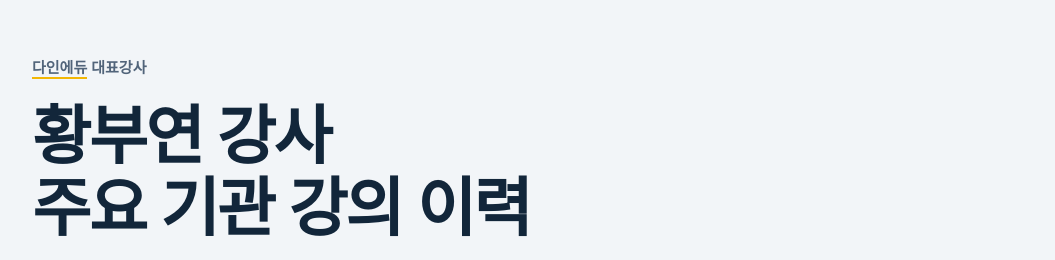
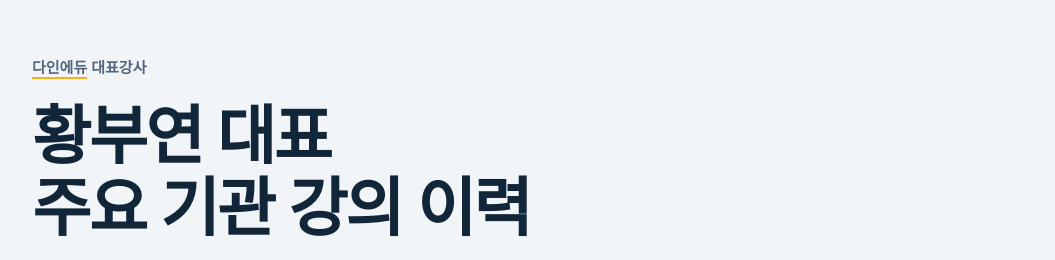
Before and after one commit to yalli2/lecture_timeline, a plain HTML site: page index.html in a window 1280 px wide. Shown: the top 260 px of the page, without its empty margins (112-1167 px from the left). Drawn offline with Linux system fonts and the light colour scheme; a web font is replaced by a local one.

Commit message:
제목의 황부연 강사를 황부연 대표로 수정
Co-Authored-By: Claude Fable 5.2 <noreply@anthropic.com>
Claude-Session: https://claude.ai/code/session_0117yATAFYuB1R51UF3f1RDg

```diff
--- a/index.html
+++ b/index.html
@@ -3,7 +3,7 @@
 <head>
 <meta charset="utf-8">
 <meta name="viewport" content="width=device-width, initial-scale=1">
-<title>황부연 강사 주요 기관 강의 이력 | 다인에듀</title>
+<title>황부연 대표 주요 기관 강의 이력 | 다인에듀</title>
 <meta name="description" content="다인에듀 대표강사 황부연의 국내 주요 기관 스페인어·영어 출강 이력 (2019년–현재) 타임라인">
 <link rel="stylesheet" href="https://cdn.jsdelivr.net/gh/orioncactus/pretendard@v1.3.9/dist/web/variable/pretendardvariable-dynamic-subset.min.css">
 <style>
@@ -165,7 +165,7 @@
 <div class="wrap">
   <header class="top">
     <p class="brand"><a href="https://www.dainedu.net">다인에듀</a> 대표강사</p>
-    <h1>황부연 강사<br>주요 기관 강의 이력</h1>
+    <h1>황부연 대표<br>주요 기관 강의 이력</h1>
     <p class="lede">공공기관과 기업, 평생학습관, 문화센터, 유학원에서 진행한 스페인어·영어 출강 과정을 시간순으로 정리했습니다. 입문 회화부터 해외 파견 대비 집중 과정, 어학 검정 대비까지 맡아 왔습니다.</p>
     <ul class="stats" id="stats"></ul>
   </header>
```
